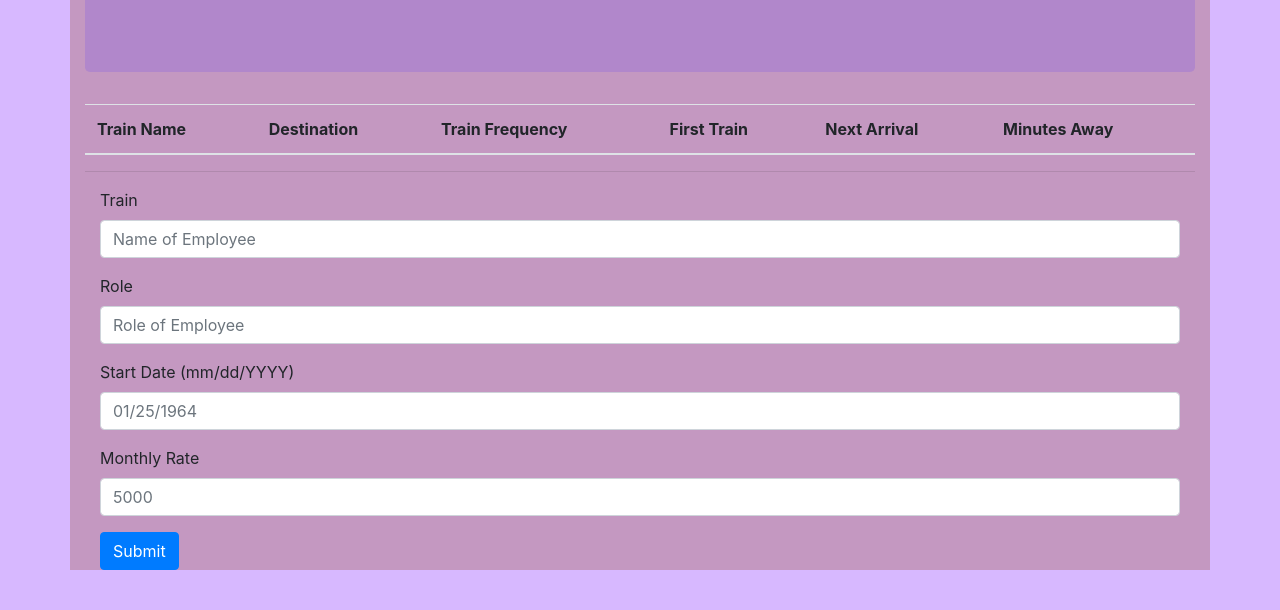
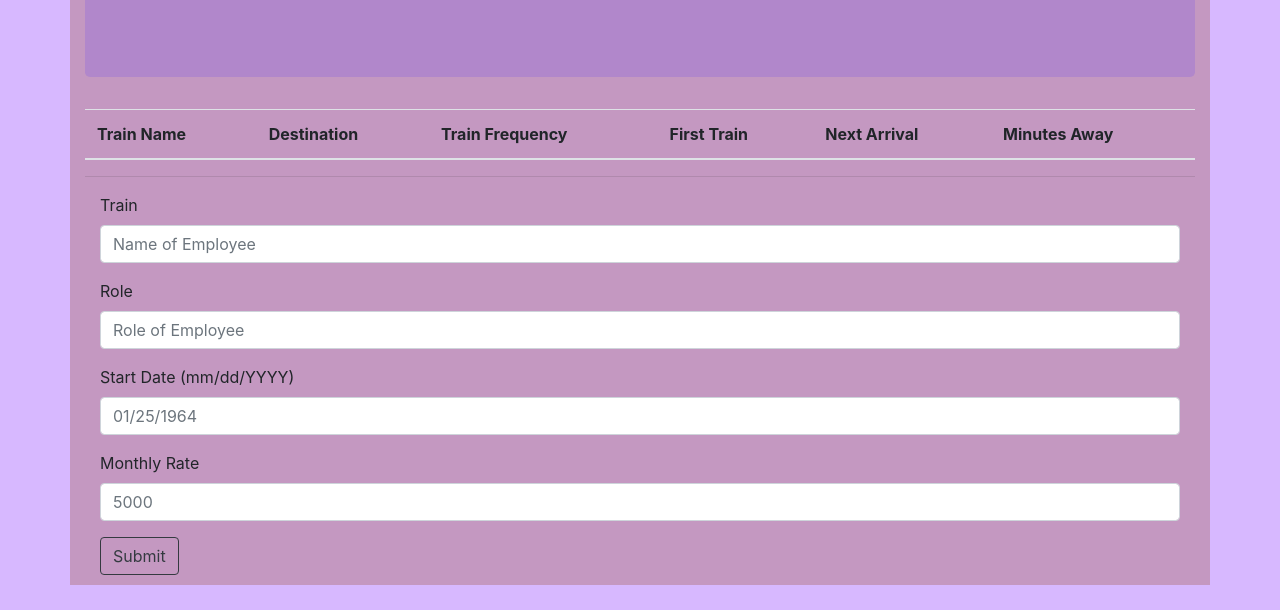
Before and after one commit to gelissa/trainScheduler, a plain HTML site: page index.html in a window 1280 px wide. Shown: the part 207-817 px from the top of the page. Drawn offline with nearby package versions, Linux system fonts and the light colour scheme; no server answers.

Commit message:
changed top and bottom container margins

```diff
--- a/index.html
+++ b/index.html
@@ -71,7 +71,7 @@
                     <input type="text" class="form-control" id="firstTrain" aria-describedby="RateHelp" placeholder="5000">
                 </div>
 
-                <button type="submit" id="add-train" class="btn btn-primary">Submit</button>
+                <button type="submit" id="add-train" class="btn btn-outline-dark">Submit</button>
             </form>
         </div>
 </body>
--- a/style.css
+++ b/style.css
@@ -10,6 +10,12 @@ body {
 
 .container {
     background-color: rgb(196, 152, 193);
+    margin-bottom: 25px;
+    margin-top: 5px;
+}
+
+.btn {
+    margin-bottom: 10px;
 }
 
 .jumbotron {
```
